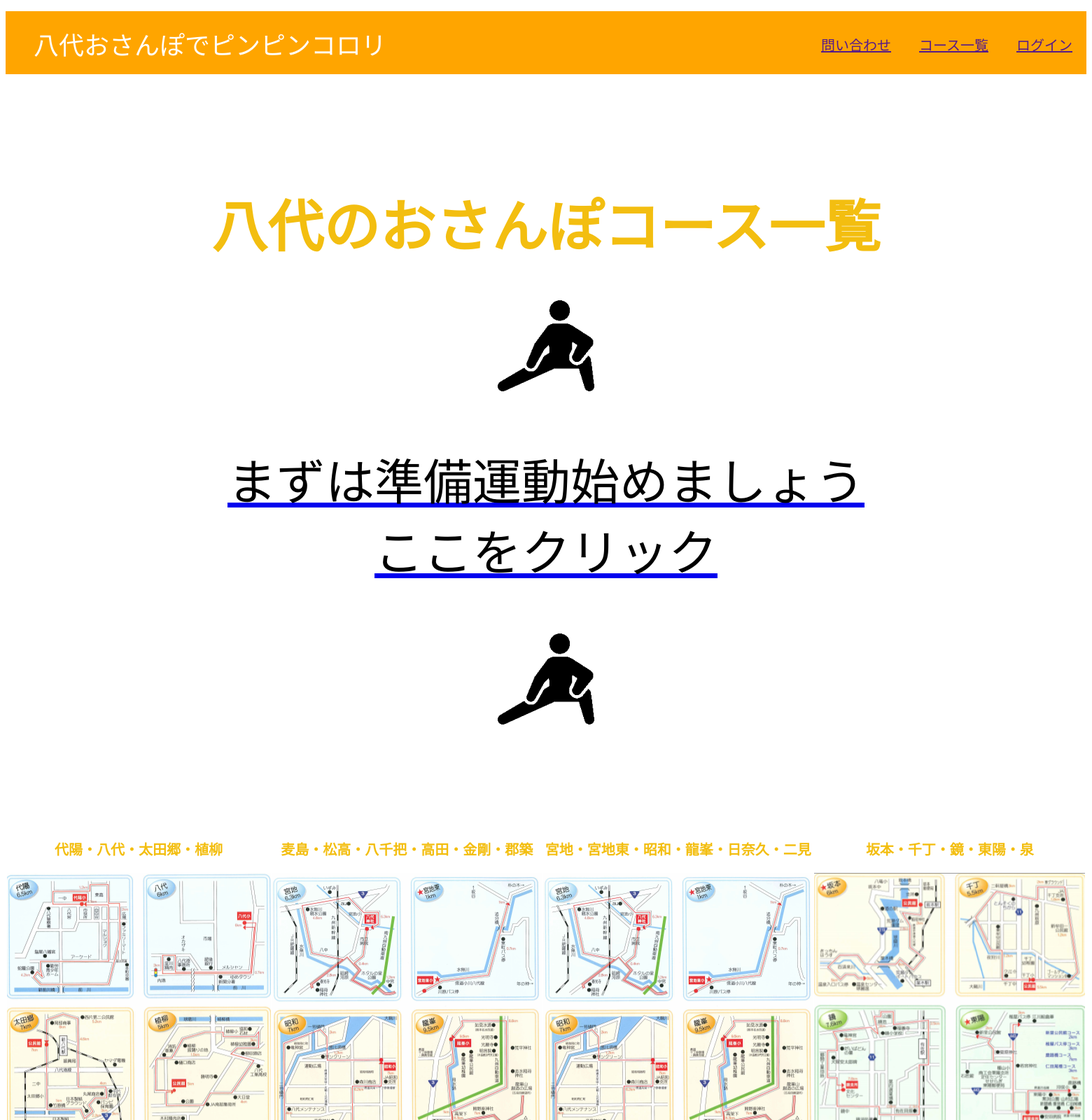
After one commit to narumi-k/pinkoro, a Flask app: page /course in a window 1560 px wide. The commit adds this page. Shown: the top 1600 px of the page at 70% size. Run offline with Flask 2, Linux system fonts and the light colour scheme.

Commit message:
202012112224

```diff
--- a/app.py
+++ b/app.py
@@ -15,6 +15,10 @@ def top():
 @app.route("/bbs")
 def bbs():
     return render_template("bbs.html")
+
+@app.route("/course")
+def course():
+    return render_template("course.html")
 
 
 @app.route("/taiyou")
--- a/static/css/style_pc.css
+++ b/static/css/style_pc.css
@@ -87,3 +87,42 @@ button.btn:hover{
   color: #ff4a4a;
   font-weight: bold;
 }
+
+/* courseのCSS */
+.title{
+  font-size: 80px;
+  text-align: center;
+  color: #f3be10;
+}
+.junbi{
+  text-align: center;
+  height: 70pxpx;
+}
+.junbi p{
+  font-size: 70px;
+  color: black;
+}
+.course{
+  padding: 2.5% 0;
+  display: flex;
+  flex-direction: row;
+  justify-content: space-evenly;
+}
+.course p {
+  text-align: center;
+  font-size: 20px;
+  font-weight: bold;
+  color: #f3be10;
+
+}
+.return{
+  text-align: center;
+}
+.course_btn{
+  font-size:30px ;
+  font-weight: bold;
+  background-color: orange;
+  padding: 60px 120px;
+  margin: 5%;
+  box-shadow   : 6px 6px 3px #666666;
+}
--- /dev/null
+++ b/templates/course.html
@@ -0,0 +1,43 @@
+{% extends "base.html" %}
+{% block content %}
+
+<div class="main">
+  <h1 class="title">八代のおさんぽコース一覧</h1>
+  <div class="junbi">
+    <img src="/static/images/junbikakou.png" alt="">
+    <a href="http://www.city.yatsushiro.lg.jp/kiji003769/3_769_3_tcazj5o8k1g5fmq18eqaendr.pdf">
+      <p> まずは準備運動始めましょう <br>ここをクリック </p>
+    </a>
+    <img src="/static/images/junbikakou.png" alt="">
+  </div>
+</div>
+<div class="course">
+  <div class="taiyou">
+    <p>代陽・八代・太田郷・植柳</p>
+    <img src="/static/images/taiyoucourse.png" alt="">
+
+  </div>
+  <div class="mugishima">
+    <p>麦島・松高・八千把・高田・金剛・郡築</p>
+    <img src="/static/images/miyajicourse.png" alt="">
+
+  </div>
+  <div class="miyaji">
+    <p>宮地・宮地東・昭和・龍峯・日奈久・二見</p>
+    <img src="/static/images/miyajicourse.png" alt="">
+
+  </div>
+  <div class="sakamoto">
+    <p>坂本・千丁・鏡・東陽・泉</p>
+    <img src="/static/images/sakamotocourse3 (2).png" alt="">
+
+  </div>
+</div>
+<div class="return">
+<button class="course_btn" onclick="location.href='">
+  <p>topへ</p>
+</button>
+</div>
+
+
+{% endblock %}
--- a/templates/top.html
+++ b/templates/top.html
@@ -5,7 +5,7 @@
 <div class="menue">
   <div class="kouyou">
     <button class="btn" onclick="location.href='">
-      <p>ピンコロの効用について</p>
+      <p>さんぽでピンピンコロリとは</p>
     </button>
   </div>
   <p class="setsumei">ピンピンコロリで活きましょう</p>
```
Also changed, not shown: static/images/28618.jpg (added), static/images/28618.png (added), static/images/junbi1.png (added), static/images/junbikakou.png (added), static/images/miyajicourse.png (added), static/images/sakamotocourse.png (added), static/images/sakamotocourse2.png (added), static/images/sakamotocourse3 (2).png (added), static/images/sakamotocourse3.png (added), static/images/taiyoucourse.png (added), static/images/松高course.png (added).
